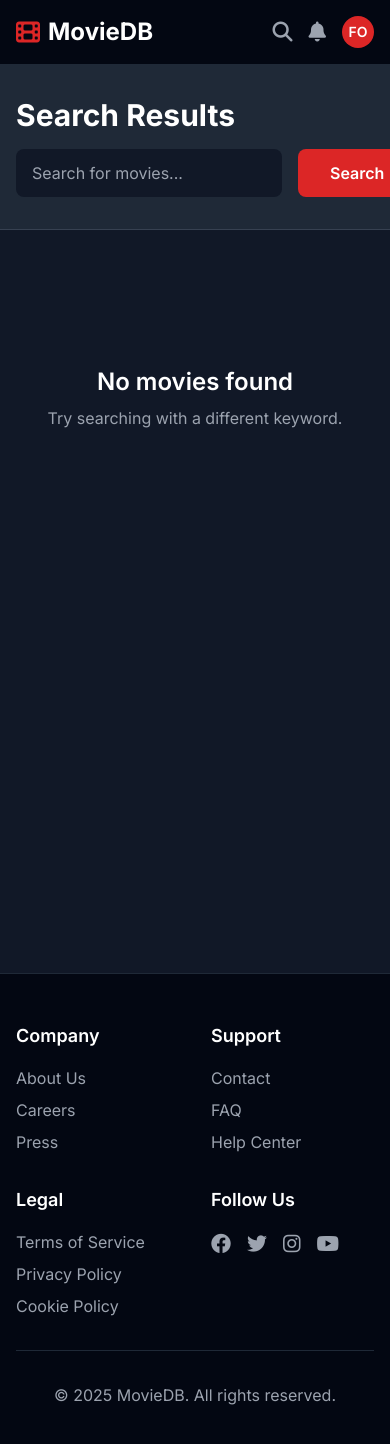
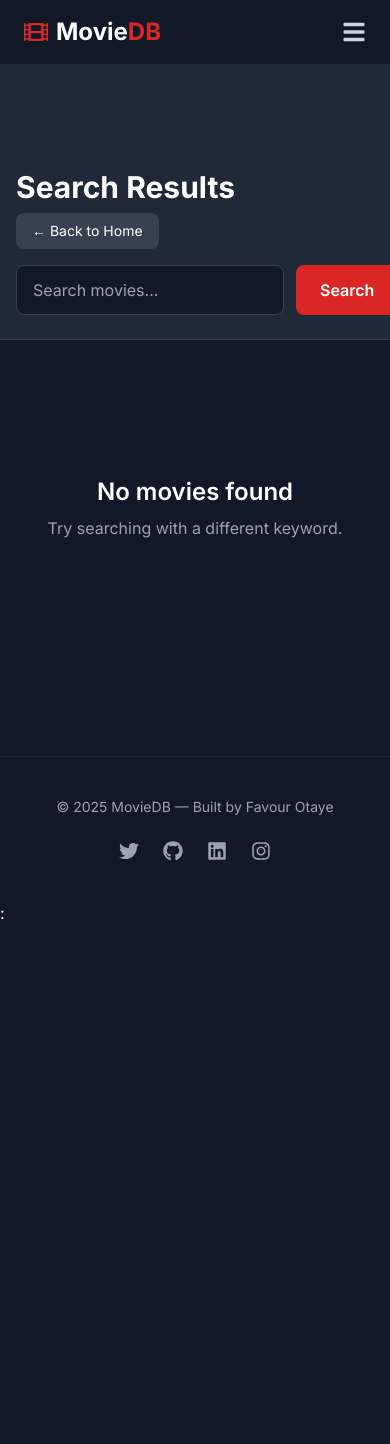
Before and after one commit to favour-dev20/movie-db, a React (Vite) app: page /search in a window 390 px wide. Shown: the top 1444 px of the page. After the commit the page ends 925 px from the top, so only its background shows below. Built offline with nearby package versions, Linux system fonts and the light colour scheme.

Commit message:
feat: update Nav with logo, responsive menu, and icons

```diff
--- a/package.json
+++ b/package.json
@@ -12,6 +12,7 @@
   "dependencies": {
     "react": "^19.2.0",
     "react-dom": "^19.2.0",
+    "react-icons": "^5.5.0",
     "react-router-dom": "^7.10.1"
   },
   "devDependencies": {
--- a/src/App.jsx
+++ b/src/App.jsx
@@ -1,52 +1,14 @@
 import { Routes, Route } from "react-router-dom";
-import Nav from "./components/Nav";
-import Hero from "./components/Hero";
-import SearchBar from "./components/SearchBar";
-import MovieGrid from "./components/MovieGrid";
-import Footer from "./components/Footer";
+import LandingPage from "./pages/LandingPage";
 import SearchResults from "./pages/SearchResults";
 import MovieDetails from "./pages/MovieDetails";
 
 export default function App() {
   return (
-    <div className="min-h-screen bg-gray-900 text-white">
-      <Nav />
-
-      <Routes>
-        {/* Landing Page */}
-        <Route
-          path="/"
-          element={
-            <>
-              <Hero />
-
-              <div className="max-w-7xl mx-auto px-4 -mt-6 mb-12">
-                <div className="bg-gray-800 rounded-xl p-6 shadow-2xl">
-                  <SearchBar />
-                </div>
-              </div>
-
-              <div className="max-w-7xl mx-auto px-4 py-12">
-                <h2 className="text-3xl font-bold mb-6">Trending Now</h2>
-                <MovieGrid variant="trending" />
-              </div>
-
-              <div className="max-w-7xl mx-auto px-4 py-12">
-                <h2 className="text-3xl font-bold mb-6">Popular This Week</h2>
-                <MovieGrid variant="popular" />
-              </div>
-            </>
-          }
-        />
-
-        {/* Search Results */}
-        <Route path="/search" element={<SearchResults />} />
-
-        {/* Movie Details */}
-        <Route path="/movie/:imdbID" element={<MovieDetails />} />
-      </Routes>
-
-      <Footer />
-    </div>
+    <Routes>
+      <Route path="/" element={<LandingPage />} />
+      <Route path="/search" element={<SearchResults />} />
+      <Route path="/movie/:imdbID" element={<MovieDetails />} />
+    </Routes>
   );
 }
--- a/src/components/Footer.jsx
+++ b/src/components/Footer.jsx
@@ -1,47 +1,56 @@
-import React from "react";
+import { FaTwitter, FaGithub, FaLinkedin, FaInstagram } from "react-icons/fa";
 
 export default function Footer() {
   return (
-    <footer className="bg-gray-950 border-t border-gray-800 mt-16">
-      <div className="max-w-7xl mx-auto px-4 sm:px-6 lg:px-8 py-12">
-        <div className="grid grid-cols-2 md:grid-cols-4 gap-8 mb-8">
-          <div>
-            <h3 className="font-semibold text-lg mb-4">Company</h3>
-            <ul className="space-y-2 text-gray-400">
-              <li><a href="#" className="hover:text-white">About Us</a></li>
-              <li><a href="#" className="hover:text-white">Careers</a></li>
-              <li><a href="#" className="hover:text-white">Press</a></li>
-            </ul>
-          </div>
-          <div>
-            <h3 className="font-semibold text-lg mb-4">Support</h3>
-            <ul className="space-y-2 text-gray-400">
-              <li><a href="#" className="hover:text-white">Contact</a></li>
-              <li><a href="#" className="hover:text-white">FAQ</a></li>
-              <li><a href="#" className="hover:text-white">Help Center</a></li>
-            </ul>
-          </div>
-          <div>
-            <h3 className="font-semibold text-lg mb-4">Legal</h3>
-            <ul className="space-y-2 text-gray-400">
-              <li><a href="#" className="hover:text-white">Terms of Service</a></li>
-              <li><a href="#" className="hover:text-white">Privacy Policy</a></li>
-              <li><a href="#" className="hover:text-white">Cookie Policy</a></li>
-            </ul>
-          </div>
-          <div>
-            <h3 className="font-semibold text-lg mb-4">Follow Us</h3>
-            <div className="flex space-x-4">
-              <a href="#" className="text-gray-400 hover:text-white text-xl"><i className="fab fa-facebook"></i></a>
-              <a href="#" className="text-gray-400 hover:text-white text-xl"><i className="fab fa-twitter"></i></a>
-              <a href="#" className="text-gray-400 hover:text-white text-xl"><i className="fab fa-instagram"></i></a>
-              <a href="#" className="text-gray-400 hover:text-white text-xl"><i className="fab fa-youtube"></i></a>
-            </div>
-          </div>
-        </div>
+    <footer className="bg-gray-900 border-t border-gray-800 mt-20">
+      <div className="max-w-7xl mx-auto px-6 py-10 flex flex-col md:flex-row items-center justify-between gap-6">
 
-        <div className="border-t border-gray-800 pt-8 text-center text-gray-400">
-          <p>© 2025 MovieDB. All rights reserved.</p>
+        {/* Logo / Name */}
+        <p className="text-gray-400 text-sm">
+          © {new Date().getFullYear()} MovieDB — Built by Favour Otaye
+        </p>
+
+        {/* Social Links */}
+        <div className="flex gap-6 text-xl text-gray-400">
+          <a
+            href="https://twitter.com/favour_otaye"
+            target="_blank"
+            rel="noopener noreferrer"
+            className="hover:text-white transition"
+            aria-label="Twitter"
+          >
+            <FaTwitter />
+          </a>
+
+          <a
+            href="https://github.com/favour-dev20"
+            target="_blank"
+            rel="noopener noreferrer"
+            className="hover:text-white transition"
+            aria-label="GitHub"
+          >
+            <FaGithub />
+          </a>
+
+          <a
+            href="https://linkedin.com/"
+            target="_blank"
+            rel="noopener noreferrer"
+            className="hover:text-white transition"
+            aria-label="LinkedIn"
+          >
+            <FaLinkedin />
+          </a>
+
+          <a
+            href="https://instagram.com/"
+            target="_blank"
+            rel="noopener noreferrer"
+            className="hover:text-white transition"
+            aria-label="Instagram"
+          >
+            <FaInstagram />
+          </a>
         </div>
       </div>
     </footer>
--- a/src/components/Nav.jsx
+++ b/src/components/Nav.jsx
@@ -1,35 +1,74 @@
-import React from "react";
+import { useState } from "react";
+import { Link, useNavigate } from "react-router-dom";
+import { FaBell, FaUserCircle, FaBars, FaTimes, FaFilm } from "react-icons/fa";
 
 export default function Nav() {
+  const [open, setOpen] = useState(false);
+  const navigate = useNavigate();
+
   return (
-    <nav className="bg-gray-950 border-b border-gray-800 sticky top-0 z-50">
-      <div className="max-w-7xl mx-auto px-4 sm:px-6 lg:px-8">
-        <div className="flex items-center justify-between h-16">
-          <div className="flex items-center space-x-8">
-            <div className="flex items-center space-x-2">
-              <i className="fas fa-film text-red-600 text-2xl"></i>
-              <span className="text-2xl font-bold text-white">MovieDB</span>
-            </div>
-            <div className="hidden md:flex space-x-6">
-              <a href="#" className="nav-link text-white font-medium">Home</a>
-              <a href="#" className="nav-link text-gray-400 font-medium">Browse</a>
-              <a href="#" className="nav-link text-gray-400 font-medium">Genres</a>
-              <a href="#" className="nav-link text-gray-400 font-medium">My List</a>
-            </div>
+    <nav className="bg-gray-900 border-b border-gray-800 sticky top-0 z-50">
+      <div className="max-w-7xl mx-auto px-6 py-4 flex items-center justify-between">
+
+        {/* Logo / App Name */}
+        <Link
+          to="/"
+          className="flex items-center gap-2"
+          onClick={() => setOpen(false)}
+        >
+          <FaFilm className="text-red-600 text-2xl" />
+          <span className="text-2xl font-bold text-white">
+            Movie<span className="text-red-600">DB</span>
+          </span>
+        </Link>
+
+        {/* Desktop Nav */}
+        <div className="hidden md:flex items-center gap-6 text-gray-300">
+          <Link to="/" className="hover:text-white">Home</Link>
+          <Link to="/search" className="hover:text-white">Browse</Link>
+          <span className="opacity-60 cursor-not-allowed">Genre</span>
+          <span className="opacity-60 cursor-not-allowed">My List</span>
+
+          <FaBell title="Notifications (coming soon)" className="cursor-pointer hover:text-white" />
+          <FaUserCircle title="Login (coming soon)" className="cursor-pointer hover:text-white text-2xl" />
+        </div>
+
+        {/* Mobile Menu Toggle */}
+        <button
+          className="md:hidden text-2xl text-gray-300"
+          onClick={() => setOpen(!open)}
+          aria-label="Toggle menu"
+        >
+          {open ? <FaTimes /> : <FaBars />}
+        </button>
+      </div>
+
+      {/* Mobile Menu */}
+      {open && (
+        <div className="md:hidden bg-gray-900 border-t border-gray-800 px-6 py-6 space-y-5 text-gray-300">
+          <Link to="/" onClick={() => setOpen(false)} className="block hover:text-white">Home</Link>
+          <Link to="/search" onClick={() => setOpen(false)} className="block hover:text-white">Browse</Link>
+          <span className="block opacity-60">Genre (coming soon)</span>
+          <span className="block opacity-60">My List (coming soon)</span>
+
+          {/* Icons on Mobile */}
+          <div className="flex gap-6 pt-4">
+            <FaBell title="Notifications (coming soon)" className="text-xl" />
+            <FaUserCircle title="Login (coming soon)" className="text-2xl" />
           </div>
-          <div className="flex items-center space-x-4">
-            <button className="text-gray-400 hover:text-white">
-              <i className="fas fa-search text-xl"></i>
-            </button>
-            <button className="text-gray-400 hover:text-white">
-              <i className="fas fa-bell text-xl"></i>
-            </button>
-            <div className="w-8 h-8 bg-red-600 rounded-full flex items-center justify-center">
-              <span className="text-sm font-semibold">FO</span>
-            </div>
-          </div>
+
+          {/* Home Button */}
+          <button
+            onClick={() => {
+              setOpen(false);
+              navigate("/");
+            }}
+            className="mt-4 w-full bg-red-600 py-2 rounded-lg text-white font-semibold"
+          >
+            Go to Home
+          </button>
         </div>
-      </div>
+      )}
     </nav>
   );
 }
--- a/src/components/SearchBar.jsx
+++ b/src/components/SearchBar.jsx
@@ -1,8 +1,8 @@
 import { useNavigate } from "react-router-dom";
 import { useState } from "react";
 
-export default function SearchBar() {
-  const [query, setQuery] = useState("");
+export default function SearchBar({ initialValue = "" }) {
+  const [query, setQuery] = useState(initialValue);
   const navigate = useNavigate();
 
   const handleSearch = () => {
@@ -11,16 +11,16 @@ export default function SearchBar() {
   };
 
   return (
-    <div className="flex gap-4">
+    <div className="flex gap-3">
       <input
         value={query}
         onChange={(e) => setQuery(e.target.value)}
-        placeholder="Search for movies..."
-        className="flex-1 bg-gray-900 px-4 py-3 rounded-lg"
+        placeholder="Search movies..."
+        className="flex-1 px-4 py-3 rounded-lg bg-gray-900 border border-gray-700"
       />
       <button
         onClick={handleSearch}
-        className="bg-red-600 px-8 py-3 rounded-lg font-semibold"
+        className="bg-red-600 px-6 rounded-lg font-semibold"
       >
         Search
       </button>
--- a/src/components/SearchResultCard.jsx
+++ b/src/components/SearchResultCard.jsx
@@ -6,11 +6,24 @@ export default function SearchResultCard({ movie }) {
   return (
     <div
       onClick={() => navigate(`/movie/${movie.imdbID}`)}
-      className="bg-gray-800 rounded-lg cursor-pointer hover:scale-105 transition"
+      className="bg-gray-800 rounded-lg overflow-hidden cursor-pointer hover:scale-105 transition-transform duration-300"
     >
-      <img src={movie.Poster} alt={movie.Title} />
+      {/* Poster */}
+      <img
+        src={
+          movie.Poster !== "N/A"
+            ? movie.Poster
+            : "https://via.placeholder.com/300x450?text=No+Image"
+        }
+        alt={movie.Title}
+        className="w-full h-72 object-cover"
+      />
+
+      {/* Info */}
       <div className="p-4">
-        <h3 className="font-semibold">{movie.Title}</h3>
+        <h3 className="font-semibold text-white truncate">
+          {movie.Title}
+        </h3>
         <p className="text-gray-400">{movie.Year}</p>
       </div>
     </div>
--- a/src/main.jsx
+++ b/src/main.jsx
@@ -8,6 +8,6 @@ ReactDOM.createRoot(document.getElementById("root")).render(
   <React.StrictMode>
     <BrowserRouter>
       <App />
-    </BrowserRouter>
+    </BrowserRouter>:
   </React.StrictMode>
 );
--- /dev/null
+++ b/src/pages/LandingPage.jsx
@@ -0,0 +1,47 @@
+import Nav from "../components/Nav";
+import Hero from "../components/Hero";
+import MovieGrid from "../components/MovieGrid";
+import Footer from "../components/Footer";
+import SearchBar from "../components/SearchBar";
+import { useNavigate } from "react-router-dom";
+
+export default function LandingPage() {
+  const navigate = useNavigate();
+
+  const handleSearch = (query) => {
+    if (!query.trim()) return;
+    navigate(`/search?q=${query}`);
+  };
+
+  return (
+    <div className="min-h-screen bg-gray-900 text-white">
+      {/* Navigation */}
+      <Nav />
+
+      {/* Hero Section (LOGO SHOULD BE INSIDE HERO) */}
+      <Hero />
+
+      {/* Search Section */}
+      <div className="max-w-7xl mx-auto px-4 -mt-10 relative z-10 mb-12">
+        <div className="bg-gray-800 rounded-xl p-6 shadow-2xl">
+          <SearchBar onSearch={handleSearch} />
+        </div>
+      </div>
+
+      {/* Trending Movies */}
+      <div className="max-w-7xl mx-auto px-4 py-12">
+        <h2 className="text-2xl font-bold mb-6">Trending Now</h2>
+        <MovieGrid variant="trending" />
+      </div>
+
+      {/* Popular Movies */}
+      <div className="max-w-7xl mx-auto px-4 py-12">
+        <h2 className="text-2xl font-bold mb-6">Popular This Week</h2>
+        <MovieGrid variant="popular" />
+      </div>
+
+      {/* Footer */}
+      <Footer />
+    </div>
+  );
+}
--- a/src/pages/MovieDetails.jsx
+++ b/src/pages/MovieDetails.jsx
@@ -1,5 +1,5 @@
 import React, { useEffect, useState } from "react";
-import { useParams, useNavigate } from "react-router-dom";
+import { useParams, useNavigate, useLocation } from "react-router-dom";
 
 const API_KEY = import.meta.env.VITE_OMDB_API_KEY;
 const BASE_URL = "https://www.omdbapi.com/";
@@ -7,9 +7,14 @@ const BASE_URL = "https://www.omdbapi.com/";
 export default function MovieDetails() {
   const { imdbID } = useParams();
   const navigate = useNavigate();
+  const location = useLocation();
+
   const [movie, setMovie] = useState(null);
   const [loading, setLoading] = useState(true);
   const [error, setError] = useState("");
+
+  // Where the user came from (Search page passes this)
+  const fromSearch = location.state?.fromSearch || "/search";
 
   useEffect(() => {
     const fetchMovie = async () => {
@@ -36,14 +41,23 @@ export default function MovieDetails() {
   }, [imdbID]);
 
   if (loading)
-    return <p className="text-center text-gray-400 py-20">Loading movie...</p>;
+    return (
+      <p className="text-center text-gray-400 py-20">
+        Loading movie...
+      </p>
+    );
 
   if (error)
-    return <p className="text-center text-red-500 py-20">{error}</p>;
+    return (
+      <p className="text-center text-red-500 py-20">
+        {error}
+      </p>
+    );
 
   return (
     <div className="min-h-screen bg-gray-900 text-white">
       <div className="max-w-6xl mx-auto px-4 py-10 flex flex-col md:flex-row gap-8">
+
         {/* Poster */}
         <img
           src={movie.Poster}
@@ -73,12 +87,22 @@ export default function MovieDetails() {
             <strong>IMDB Rating:</strong> {movie.imdbRating}
           </p>
 
-          <button
-            onClick={() => navigate(-1)}
-            className="mt-4 bg-red-600 hover:bg-red-700 px-6 py-3 rounded-lg font-semibold w-fit"
-          >
-            Back
-          </button>
+          {/* ✅ BACK OPTIONS */}
+          <div className="flex gap-4 mt-6 flex-wrap">
+            <button
+              onClick={() => navigate("/")}
+              className="bg-gray-700 hover:bg-gray-600 px-6 py-3 rounded-lg font-semibold"
+            >
+              🏠 Back Home
+            </button>
+
+            <button
+              onClick={() => navigate(fromSearch)}
+              className="bg-red-600 hover:bg-red-700 px-6 py-3 rounded-lg font-semibold"
+            >
+              🔍 Back to Search
+            </button>
+          </div>
         </div>
       </div>
     </div>
--- a/src/pages/SearchResults.jsx
+++ b/src/pages/SearchResults.jsx
@@ -1,6 +1,8 @@
 // src/pages/SearchResults.jsx
 import React, { useEffect, useState, useCallback } from "react";
-import { useSearchParams } from "react-router-dom";
+import { useSearchParams, Link } from "react-router-dom";
+import Nav from "../components/Nav";
+import Footer from "../components/Footer";
 import SearchResultCard from "../components/SearchResultCard";
 import SearchBar from "../components/SearchBar";
 
@@ -47,7 +49,7 @@ export default function SearchResults() {
     []
   );
 
-  // Run search when URL query changes
+  // Run search whenever the URL query changes
   useEffect(() => {
     if (urlQuery) {
       setQuery(urlQuery);
@@ -60,18 +62,29 @@ export default function SearchResults() {
 
   return (
     <div className="min-h-screen bg-gray-900 text-white">
-      {/* Search Header */}
-      <div className="bg-gray-800 border-b border-gray-700">
-        <div className="max-w-7xl mx-auto px-4 py-8">
-          <h1 className="text-3xl font-bold mb-3">Search Results</h1>
+      <Nav />
+
+      {/* Header / Search Area */}
+      <div className="bg-gray-800 border-b border-gray-700 pt-20">
+        {/* ↑ pt-20 fixes search bar being hidden */}
+        <div className="max-w-7xl mx-auto px-4 py-6">
+          <h1 className="text-3xl font-bold mb-2">Search Results</h1>
+
+          {/* Back to Home */}
+          <Link
+            to="/"
+            className="inline-block mb-4 text-sm bg-gray-700 hover:bg-gray-600 px-4 py-2 rounded-lg"
+          >
+            ← Back to Home
+          </Link>
 
           {query && (
             <p className="text-gray-400 mb-4">
-              Showing results for <span className="text-white">"{query}"</span>
+              Showing results for{" "}
+              <span className="text-white font-semibold">"{query}"</span>
             </p>
           )}
 
-          <div className="mt-4">
           <SearchBar
             initialValue={query}
             onSearch={(value) => {
@@ -80,7 +93,6 @@ export default function SearchResults() {
               performSearch(value, 1);
             }}
           />
-          </div>
         </div>
       </div>
 
@@ -106,8 +118,9 @@ export default function SearchResults() {
               ))}
             </div>
 
+            {/* Pagination */}
             {totalPages > 1 && (
-              <div className="mt-10 flex justify-center gap-4">
+              <div className="mt-10 flex justify-center gap-4 items-center">
                 <button
                   disabled={page === 1}
                   onClick={() => {
@@ -140,13 +153,17 @@ export default function SearchResults() {
 
         {!loading && !error && results.length === 0 && (
           <div className="text-center py-24">
-            <h2 className="text-2xl font-semibold mb-2">No movies found</h2>
+            <h2 className="text-2xl font-semibold mb-2">
+              No movies found
+            </h2>
             <p className="text-gray-400">
               Try searching with a different keyword.
             </p>
           </div>
         )}
       </div>
+
+      <Footer />
     </div>
   );
 }
```
Also changed, not shown: src/pages/Home.jsx (added, +24 -0 lines), 1 other file (tests, documents, lock files or other folders). Lines whose indentation alone changed are shown as unchanged.
